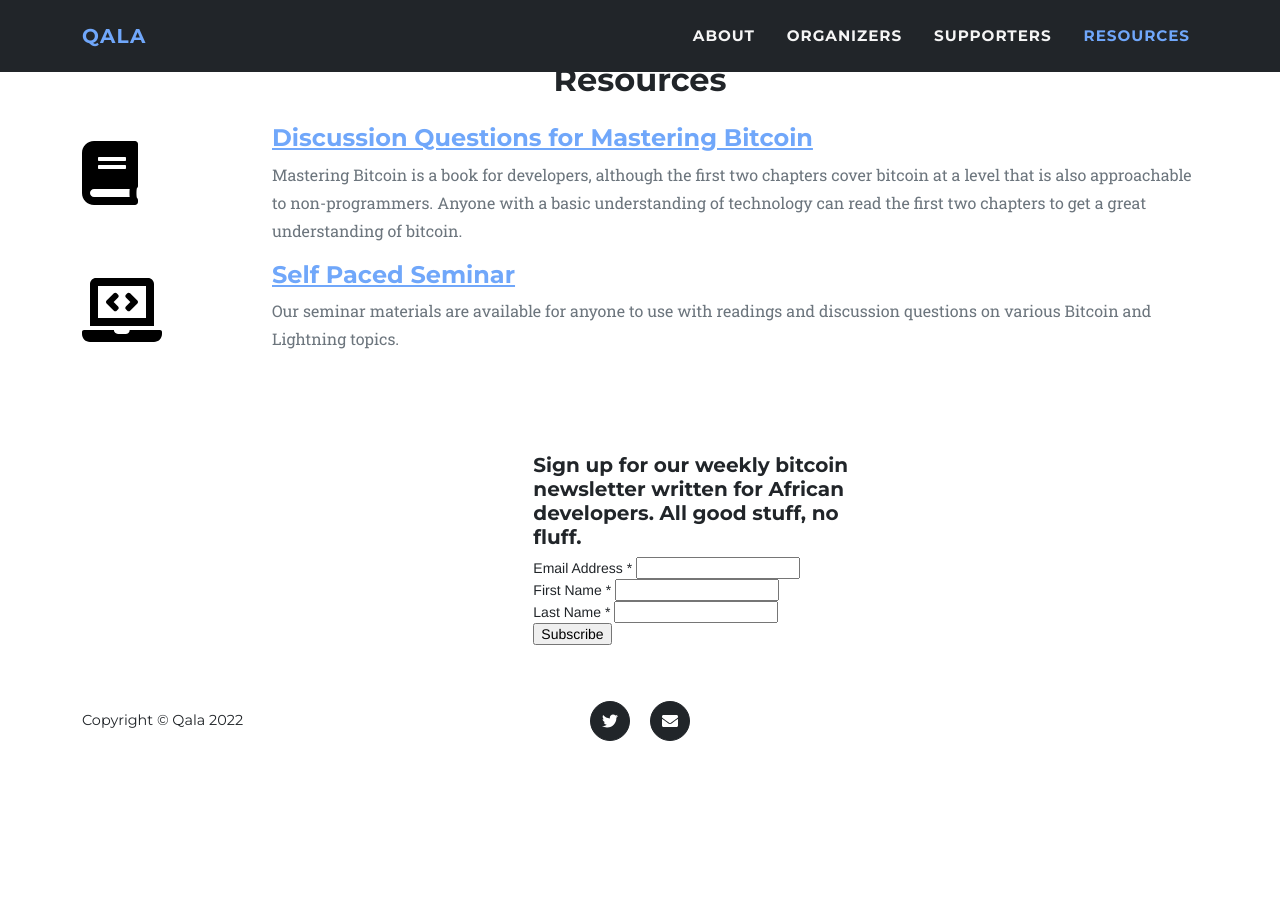
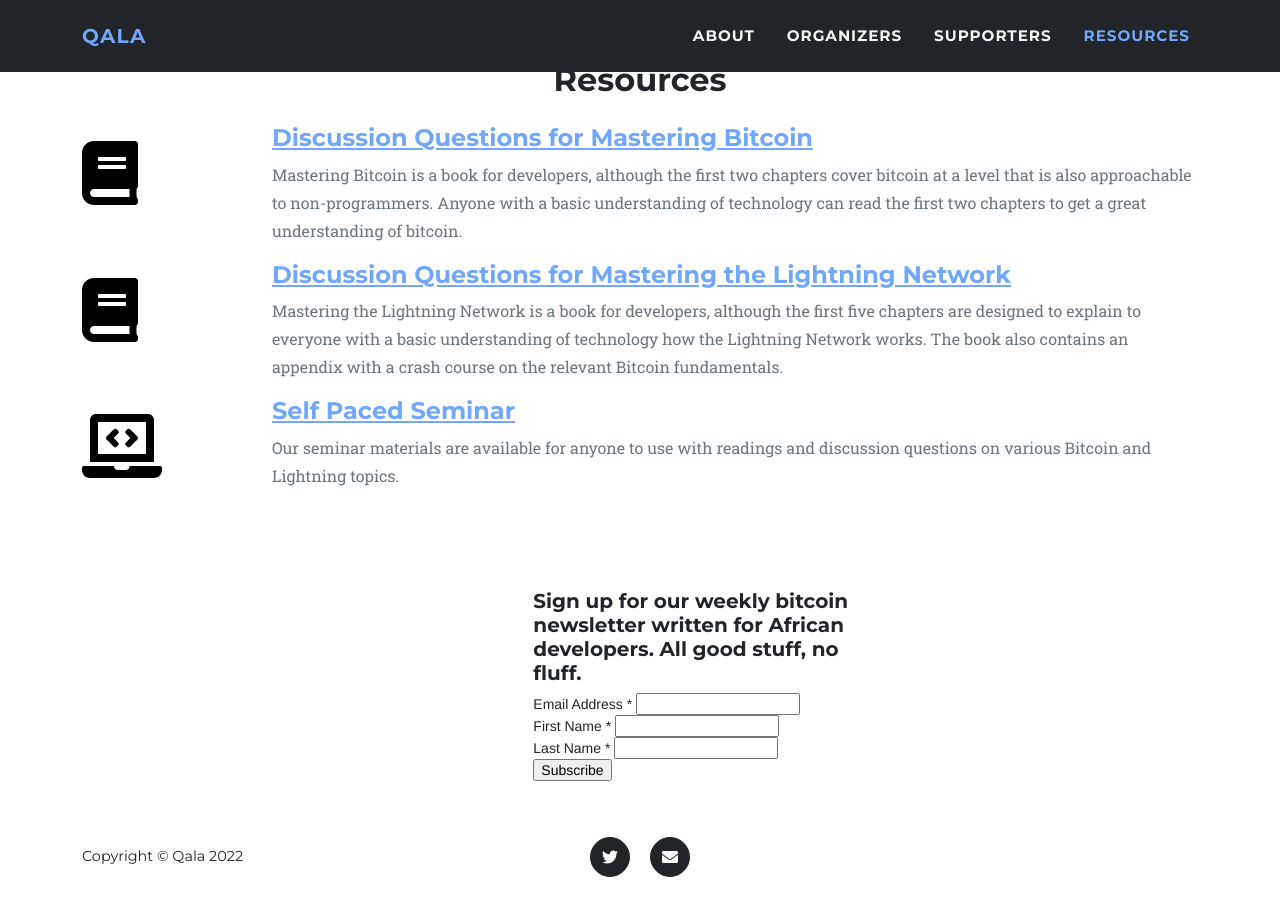
Before and after one commit to Qala-Dev/qala-website, a Jekyll site: the page built from index.html, in a window 1280 px wide and 900 px high, scrolled down 2246 px. Built offline with Jekyll 4.4.1, drawn with Linux system fonts in a browser that asks for light colours; comment, search, counter and statistics services are not loaded; before the commit the page ends 3011 px from its top, so only the background shows below that.

Commit message:
Add link to LN discussion questions (#12)
* Add link to mastering-lightning	discussion questions

```diff
--- a/index.html
+++ b/index.html
@@ -185,6 +185,22 @@ layout: default
 
      <div class="row">
       <div class="col-sm-2 d-none d-md-block">
+         <a target="_blank" href="https://github.com/Qala-Dev/discussion-questions/tree/main/mastering-lightning">
+            <span class="fa-stack fa-4x">
+             <i class="fa fa-book" style="color:black"></i>
+            </span>
+         </a>
+      </div>
+       <div class="col-sm-10">
+         <a target="_blank" href="https://github.com/Qala-Dev/discussion-questions/tree/main/mastering-lightning">
+           <h4>Discussion Questions for Mastering the Lightning Network</h4>
+         </a>
+         <p class="text-muted">Mastering the Lightning Network is a book for developers, although the first five chapters are designed to explain to everyone with a basic understanding of technology how the Lightning Network works. The book also contains an appendix with a crash course on the relevant Bitcoin fundamentals.</p>
+       </div>
+     </div>
+
+     <div class="row">
+      <div class="col-sm-2 d-none d-md-block">
          <a target="_blank" href="https://chaincode.gitbook.io/seminars/">
             <span class="fa-stack fa-4x">
                <i class="fas fa-laptop-code" style="color:black"></i>
```
